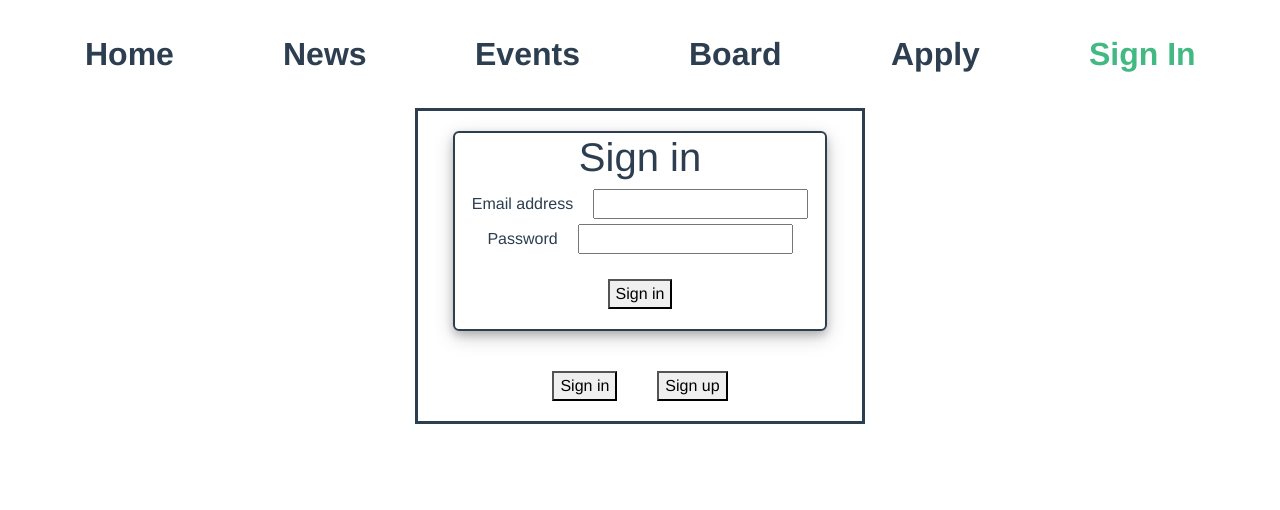
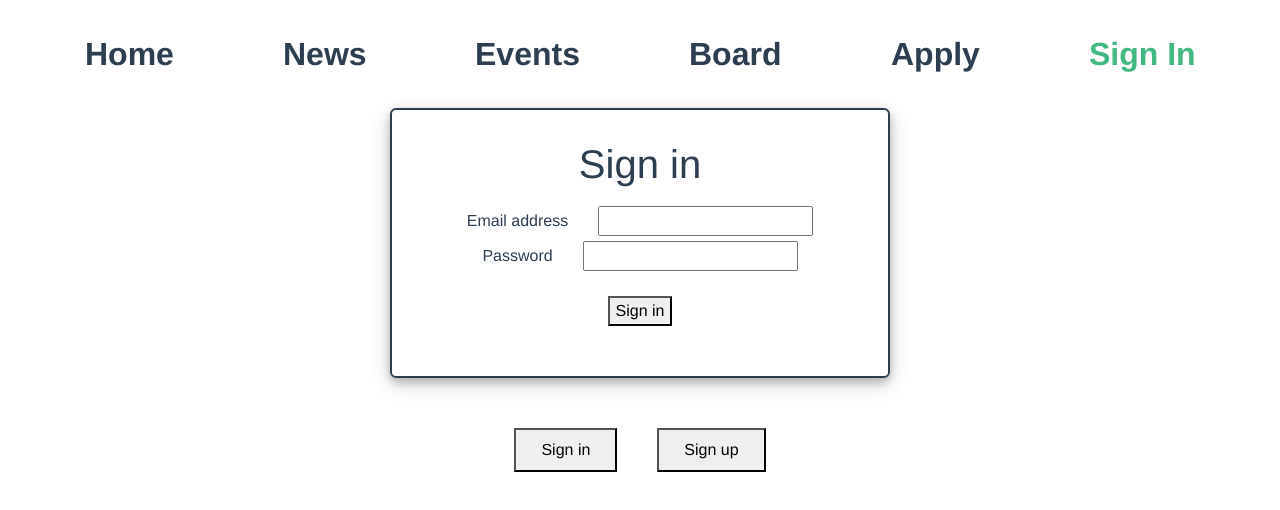
Before and after one commit to Code-4-Community/c4cneu-frontend, a Vue app: page /auth in a window 1280 px wide. Shown: the top 510 px of the page. Built offline with nearby package versions, Linux system fonts and the light colour scheme.

Commit message:
edits boi

```diff
--- a/src/App.vue
+++ b/src/App.vue
@@ -205,16 +205,15 @@ th {
 }
 
 /* SIGN IN/SIGN UP/ BASICALLY FORMS LMAO */
-.container {
-  margin: auto;
-  border: solid;
-  width: 450px;
-}
 
 form {
   margin-left: auto;
   margin-right: auto;
+  padding-top: 30px;
+  padding-bottom: 30px;
+  text-align: center;
   align-self: center;
+  width: 500px;
   border: solid;
   border-width: 2px;
   border-radius: 6px;
@@ -222,13 +221,42 @@ form {
   box-shadow: 0 4px 8px 0 rgba(0, 0, 0, 0.2), 0 6px 20px 0 rgba(0, 0, 0, 0.19);
 }
 
-form,
-button {
-  margin: 20px;
+form > div > input[type="radio"] {
+  margin-left: 5px;
+  margin-right: 5px;
 }
 
-form,
-label {
-  margin-right: 20px;
+form > div > input[type="text"] {
+  margin-left: 30px;
+}
+
+form > button {
+  margin: 20px;
+  transition: 0.7s;
+}
+
+form > button:hover {
+  -webkit-transform: scale(1.3);
+  -ms-transform: scale(1.3);
+  transform: scale(1.3);
+}
+
+form > h1 {
+  padding-bottom: 10px;
+}
+
+.buttonForm {
+  margin: 20px;
+  margin-top: 50px;
+  padding: 8px;
+  padding-right: 25px;
+  padding-left: 25px;
+  transition: 1s;
+}
+
+.buttonForm:hover {
+  box-shadow: 1px 1px #000000, 2px 2px #000000, 3px 3px #000000;
+  -webkit-transform: translateX(-3px);
+  transform: translateX(-3px);
 }
 </style>
--- a/src/views/Auth.vue
+++ b/src/views/Auth.vue
@@ -47,8 +47,8 @@
       Please fill out all required fields and ensure everything is correct
     </p>
 
-    <button @click="openSignIn">Sign in</button>
-    <button @click="openSignUp">Sign up</button>
+    <button class="buttonForm" @click="openSignIn">Sign in</button>
+    <button class="buttonForm" @click="openSignUp">Sign up</button>
   </div>
 </template>
 
```
